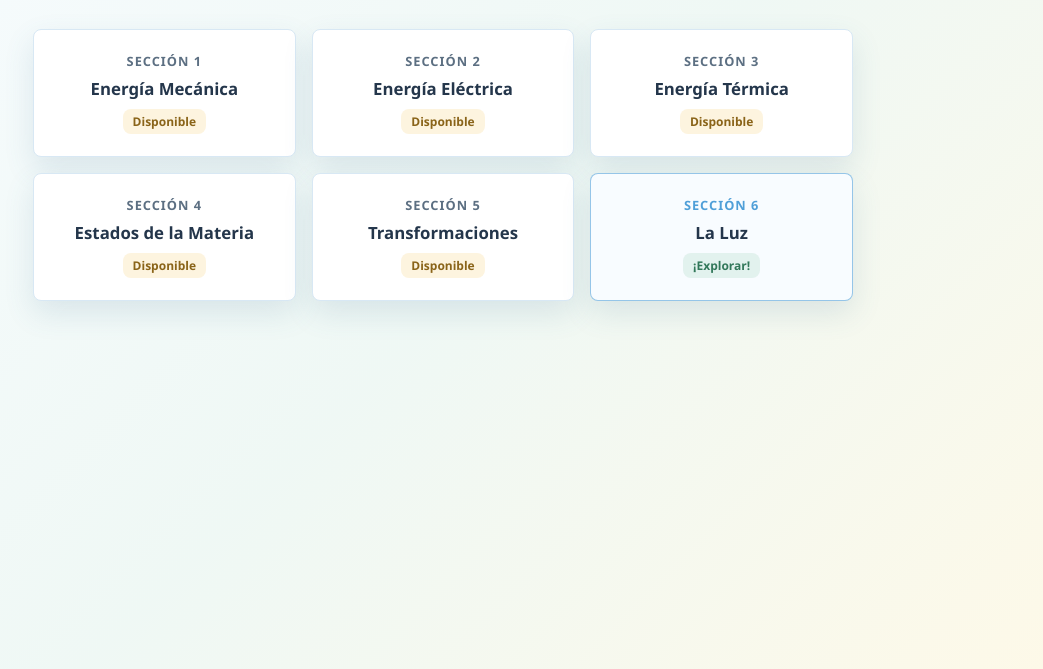
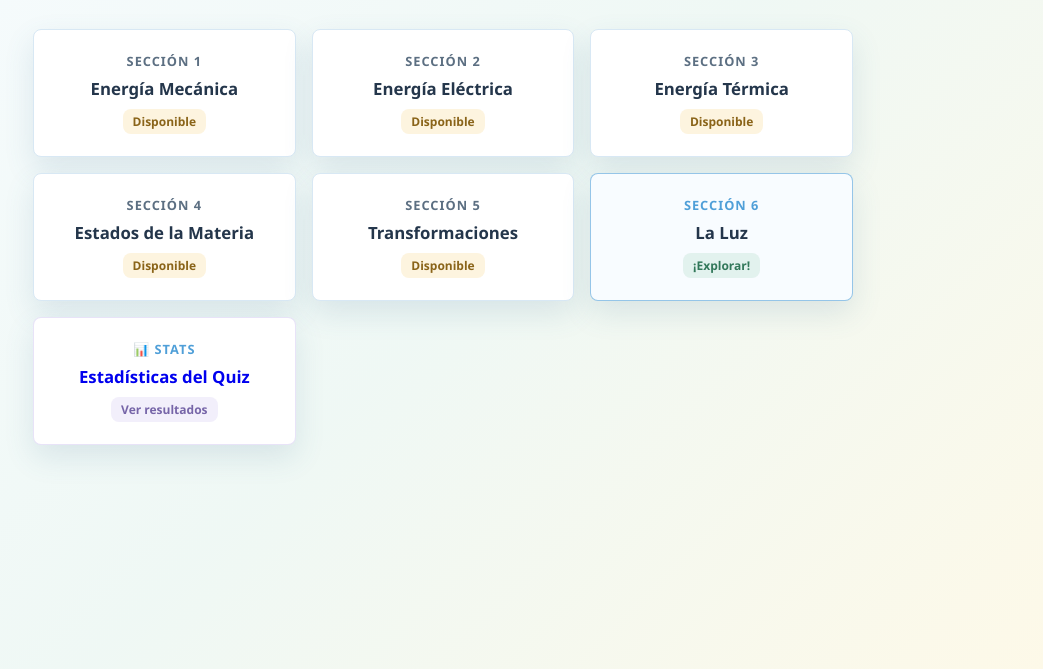
Before and after one commit to stan-mqz/teamenergy-frontend, a website built with Vite: page index.html in a window 1280 px wide. Shown: the part 131-800 px from the top of the page, without its empty margins (197-1240 px from the left). Built offline with nearby package versions, Linux system fonts and the light colour scheme.

Commit message:
feat: add styles for statistics card in lessons grid

```diff
--- a/index.html
+++ b/index.html
@@ -1,10 +1,12 @@
 <!DOCTYPE html>
 <html lang="es">
+
 <head>
   <meta charset="UTF-8" />
   <meta name="viewport" content="width=device-width, initial-scale=1.0" />
   <title>Ciencias 2do Grado</title>
 </head>
+
 <body>
   <div class="container">
 
@@ -52,6 +54,11 @@
           <span class="action-badge">¡Explorar!</span>
         </div>
 
+        <a class="lesson-card stats-card" href="/stats.html" aria-label="Ver estadísticas del quiz">
+          <span class="lesson-number">📊 Stats</span>
+          <p>Estadísticas del Quiz</p>
+          <span class="action-badge">Ver resultados</span>
+        </a>
       </div>
     </main>
 
@@ -59,4 +66,5 @@
 
   <script type="module" src="/src/js/main.js"></script>
 </body>
+
 </html>
--- a/src/css/menu.style.css
+++ b/src/css/menu.style.css
@@ -160,3 +160,26 @@ header h1 {
         min-height: 112px;
     }
 }
+
+/* ── Tarjeta de estadísticas ─────────────────── */
+.lesson-card.stats-card {
+    text-decoration: none;
+    cursor: pointer;
+    border-color: rgba(185, 167, 232, .32);
+}
+
+.lesson-card.stats-card:hover {
+    transform: translateY(-4px);
+    border-color: rgba(118, 101, 168, .45);
+    box-shadow: 0 18px 38px rgba(118, 101, 168, .16);
+    background-color: #f7f5ff;
+}
+
+.lesson-card.stats-card .lesson-number {
+    color: var(--accent-sky);
+}
+
+.lesson-card.stats-card .action-badge {
+    background-color: rgba(185, 167, 232, .18);
+    color: #7665a8;
+}
```
Lines whose indentation alone changed are shown as unchanged.
